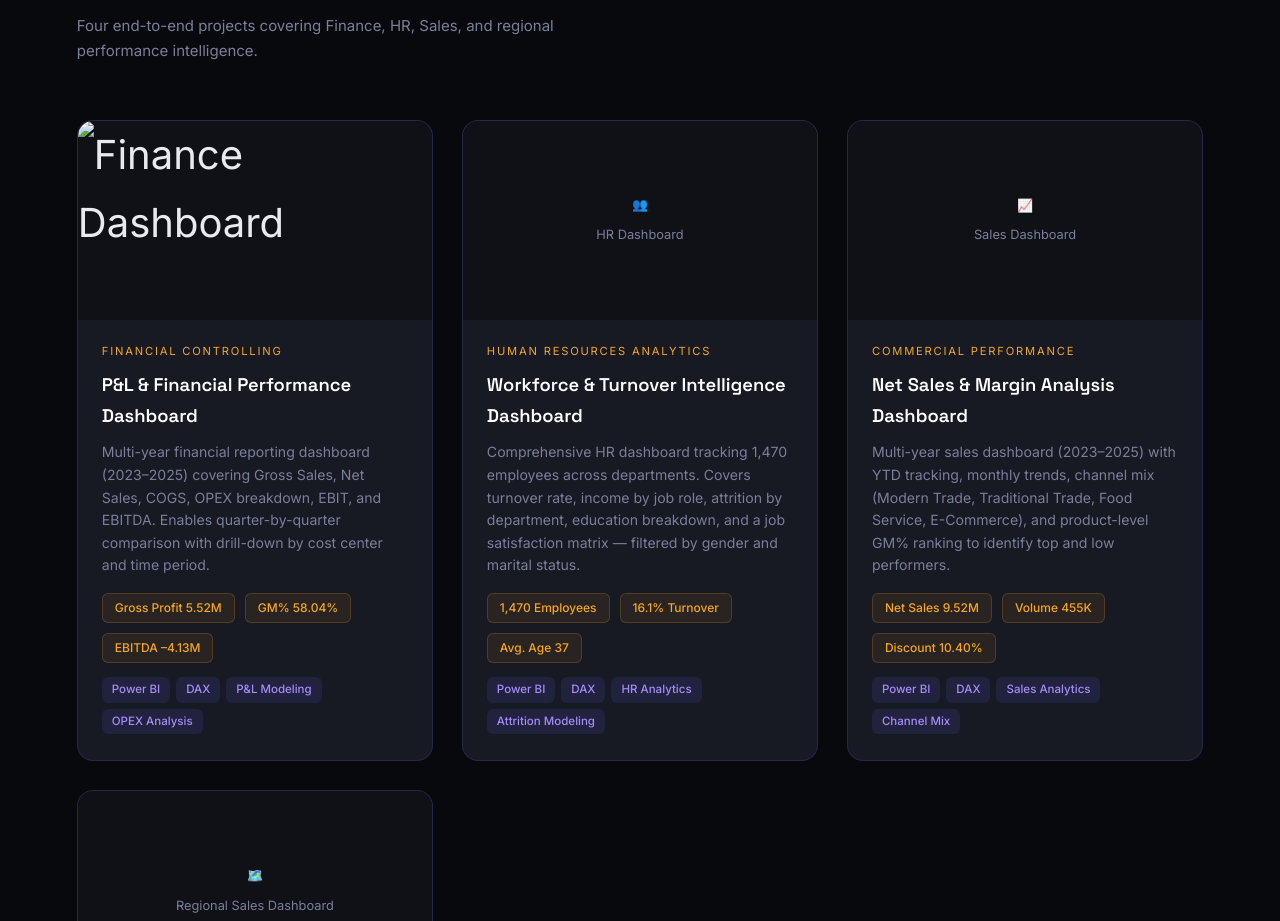
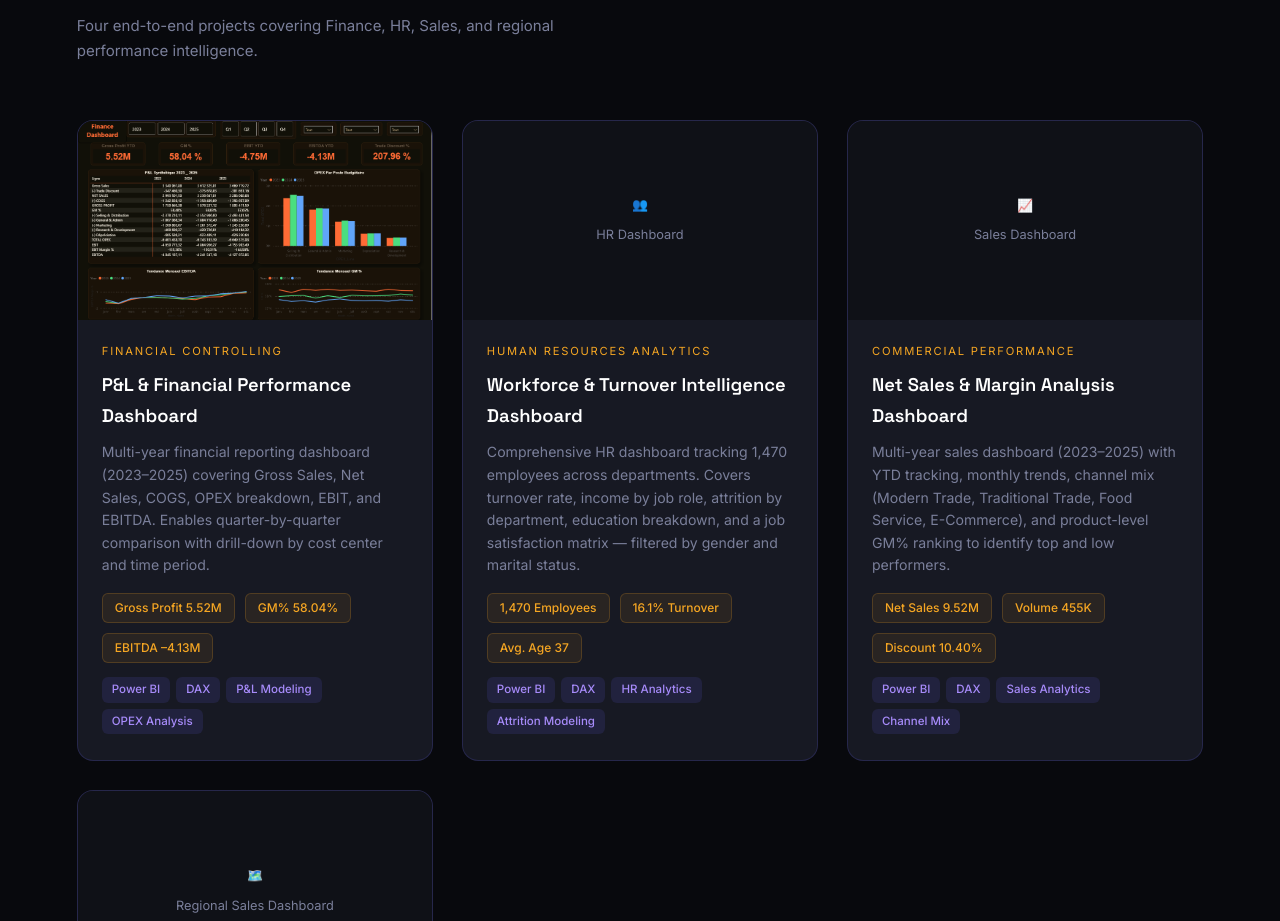
Before and after one commit to abdou-grt/AbderrahmaneGartote, a plain HTML site: page index.html in a window 1280 px wide. Shown: the part 1661-2582 px from the top of the page. Drawn offline with Linux system fonts and the light colour scheme.

Commit message:
Update index.html

```diff
--- a/index.html
+++ b/index.html
@@ -408,7 +408,7 @@
     <div class="project-card">
       <div class="project-thumb">
         <!-- Replace src with your actual screenshot path or Power BI embed -->
-        <img src="Finance_Dashbord.PNG" alt="Finance Dashboard"/>
+        <img src="Finance_Dashboard.PNG" alt="Finance Dashboard"/>
       </div>
       <div class="project-body">
         <p class="project-cat">Financial Controlling</p>
```
